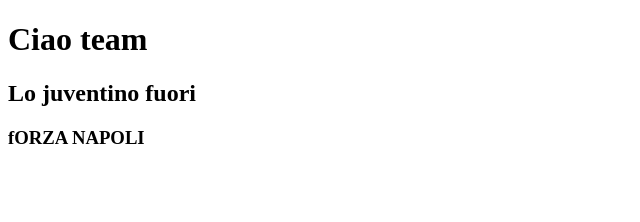
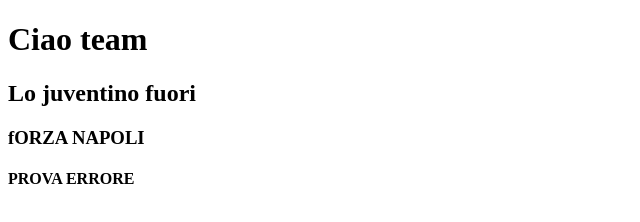
Before and after one commit to Antimo-m/prova-repo, a plain HTML site: page index.html in a window 1280 px wide. Shown: the whole page, without its empty margins (0-640 px from the left). Drawn offline with Linux system fonts and the light colour scheme.

Commit message:
style2 commit

```diff
--- a/index.html
+++ b/index.html
@@ -9,5 +9,6 @@
     <h1>Ciao team</h1>
     <h2>Lo juventino fuori</h2>
     <H3>fORZA NAPOLI</H3>
+    <H4>PROVA ERRORE</H4>
 </body>
 </html>
```
Also changed, not shown: style.css (added), style2.css (added).
